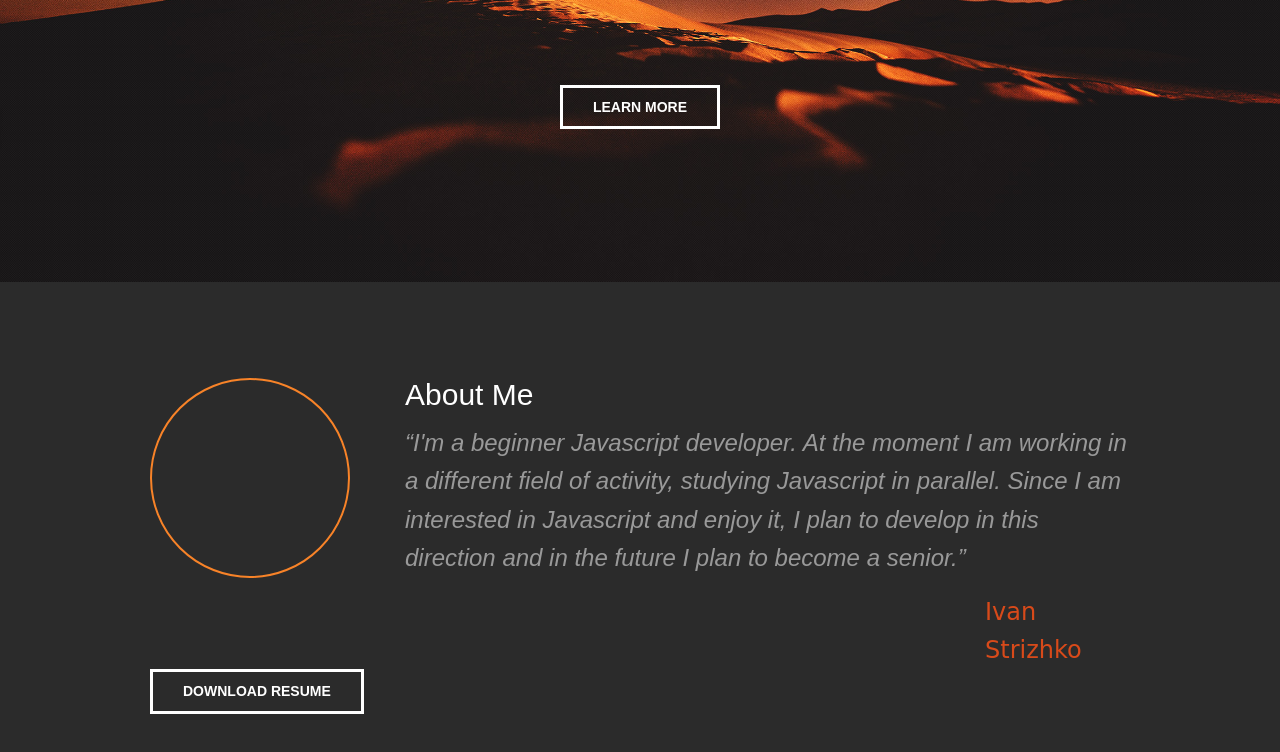
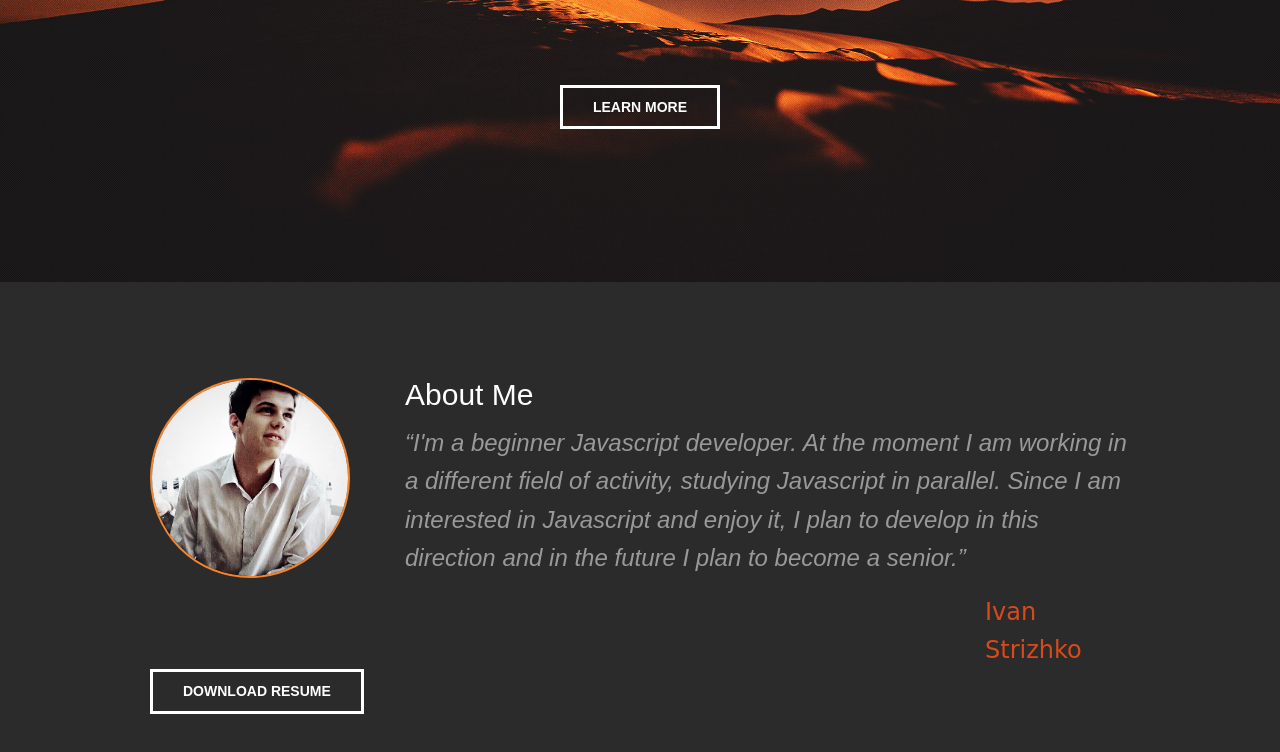
Before and after one commit to dante89919001/rsschool-cv, a plain HTML site: page index.html in a window 1280 px wide. Shown: the part 518-1270 px from the top of the page. Drawn offline with Linux system fonts and the light colour scheme; the site is published under a folder, as on GitHub Pages, so addresses that start at the root find nothing.

Commit message:
fix: fix link to photo

```diff
--- a/index.html
+++ b/index.html
@@ -57,7 +57,7 @@
         <div class="about">
             <div class="about__item">
                 <h2 class="about_title">About Me</h2>
-                <img class="about__photo" src="/assets/img/profilepic.jpg" alt="i'm">
+                <img class="about__photo" src="assets/img/profilepic.jpg" alt="i'm">
                 <div class="about__text">“I'm a beginner Javascript developer. At the moment I am working in a different field of activity, studying Javascript in parallel. Since I am interested in Javascript and enjoy it, I plan to develop in this direction and in the future I plan to become a senior.”</div>
                 <div class="about__author">Ivan Strizhko</div>
             </div>
```
